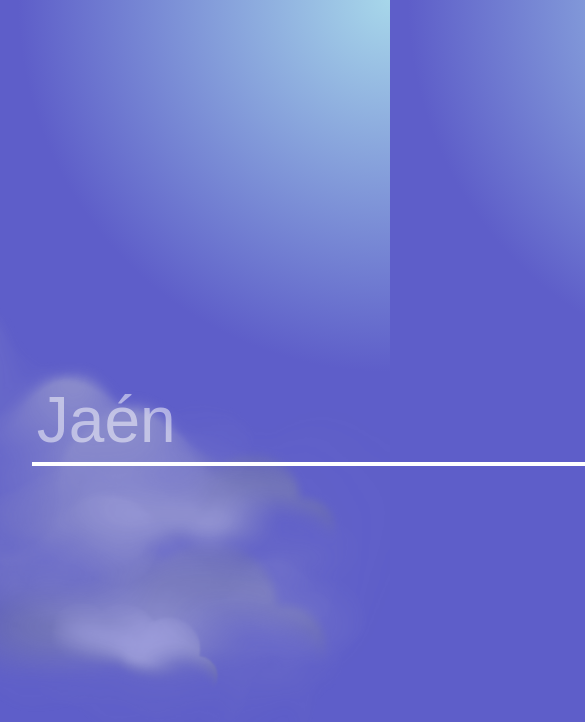
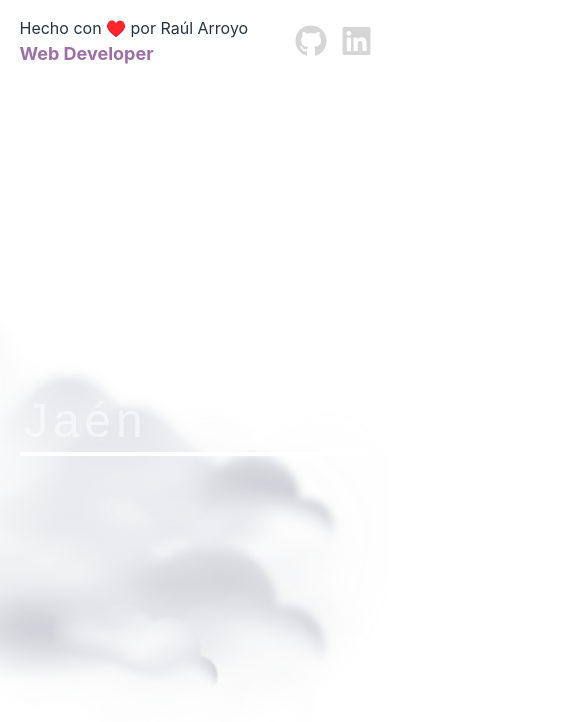
Before and after one commit to RaulxAG/weather-app, a React (Vite) app: page / in a window 390 px wide. Shown: the top 722 px of the page, 585 px wide, since content can reach past the window. Built offline with nearby package versions, Linux system fonts and the light colour scheme.

Commit message:
added: responsive & minor changes in styles

```diff
--- a/index.html
+++ b/index.html
@@ -5,6 +5,8 @@
     <link rel="icon" type="image/svg+xml" href="/assets/logo.svg" />
     <meta name="viewport" content="width=device-width, initial-scale=1.0" />
     <title>Tiempo</title>
+
+    <link rel="stylesheet" href="https://cdnjs.cloudflare.com/ajax/libs/font-awesome/6.7.1/css/all.min.css" integrity="sha512-5Hs3dF2AEPkpNAR7UiOHba+lRSJNeM2ECkwxUIxC1Q/FLycGTbNapWXB4tP889k5T5Ju8fs4b1P5z/iB4nMfSQ==" crossorigin="anonymous" referrerpolicy="no-referrer" />
   </head>
   <body>
     <div id="root"></div>
--- a/src/App.jsx
+++ b/src/App.jsx
@@ -1,9 +1,12 @@
 import './App.css'
+import Header from './components/Header'
 import Search from './components/Search'
 
 export default function App() {
   return (
     <main>
+      <Header />
+
       <Search />
     </main>
   )
--- /dev/null
+++ b/src/components/Header.css
@@ -0,0 +1,53 @@
+header {
+    position: absolute;
+    top: 1rem;
+    left: 25%;
+    z-index: 1;
+    width: 50%;
+}
+
+header nav{
+    position: relative;
+    display: flex;
+    align-items: center;
+    justify-content: space-between;
+}
+
+.credit p {
+    margin: 0;
+}
+
+.credit h2 {
+    margin: 0;
+    text-align: left;
+    font-size: large;
+    color: #9e6ea8;
+}
+
+.links {
+    display: flex;
+    gap: 1rem;
+}
+
+.links a {
+    font-size: xx-large;
+    color: #d6d6d6;
+    transition: all .3s linear;
+}
+
+.links a:hover, .links a:active, .links a:focus {
+    color: #9e6ea8;
+}
+
+@media screen and (max-width: 1500px) {
+    header {
+        margin: 0 auto;
+        width: 100%;
+        left: 0;
+    }
+
+    header nav {
+        margin: 0 auto;
+        width: 90%;
+    }
+}
--- /dev/null
+++ b/src/components/Header.jsx
@@ -0,0 +1,19 @@
+import "./Header.css"
+
+export default function Header() {
+    return (
+        <header>
+            <nav>
+                <section className="credit">
+                    <p>Hecho con ♥️ por <span>Raúl Arroyo</span></p>
+                    <h2>Web Developer</h2>
+                </section>
+
+                <section className="links">
+                    <a href="https://github.com/RaulxAG" target="_blank"><i className="fa-brands fa-github"></i></a>
+                    <a href="https://www.linkedin.com/in/raul-arrgon/" target="_blank"><i className="fa-brands fa-linkedin"></i></a>
+                </section>
+            </nav>
+        </header>
+    )
+}
--- a/src/components/Search.css
+++ b/src/components/Search.css
@@ -7,9 +7,22 @@
     outline: none;
     transition: all .3s linear;
     color: white;
+    letter-spacing: .3rem;
 }
 
 #search::placeholder {
     color: white;
     opacity: .5;
 }
+
+@media screen and (max-width: 768px) {
+    .searchContainer {
+        margin: 0 auto;
+        width: 90%;
+    }
+
+    #search {
+        font-size: 3rem;
+        width: 100%;
+    }
+}
--- a/src/components/Search.jsx
+++ b/src/components/Search.jsx
@@ -19,7 +19,7 @@ export default function Search() {
     }, [index])
 
     return (
-        <section>
+        <section className="searchContainer">
             <input type="search" name="search" id="search" placeholder={exampleLocation} />
         </section>
     )
--- a/src/index.css
+++ b/src/index.css
@@ -6,12 +6,16 @@
   color-scheme: light dark;
   color: rgba(255, 255, 255, 0.87);
   /* background-color: #425a72; */
-  background-image: radial-gradient(circle at top right, rgb(167, 215, 234), rgb(94, 94, 201) 40%) !important;
+  /* background-image: radial-gradient(circle at top right, rgb(167, 215, 234), rgb(94, 94, 201) 40%) !important; */
 
   font-synthesis: none;
   text-rendering: optimizeLegibility;
   -webkit-font-smoothing: antialiased;
   -moz-osx-font-smoothing: grayscale;
+}
+
+#root {
+  padding: 0 !important;
 }
 
 a {
@@ -27,6 +31,7 @@ body {
   margin: 0;
   display: flex;
   place-items: center;
+  justify-content: space-between;
   min-width: 320px;
   min-height: 100vh;
   position: relative;
```
